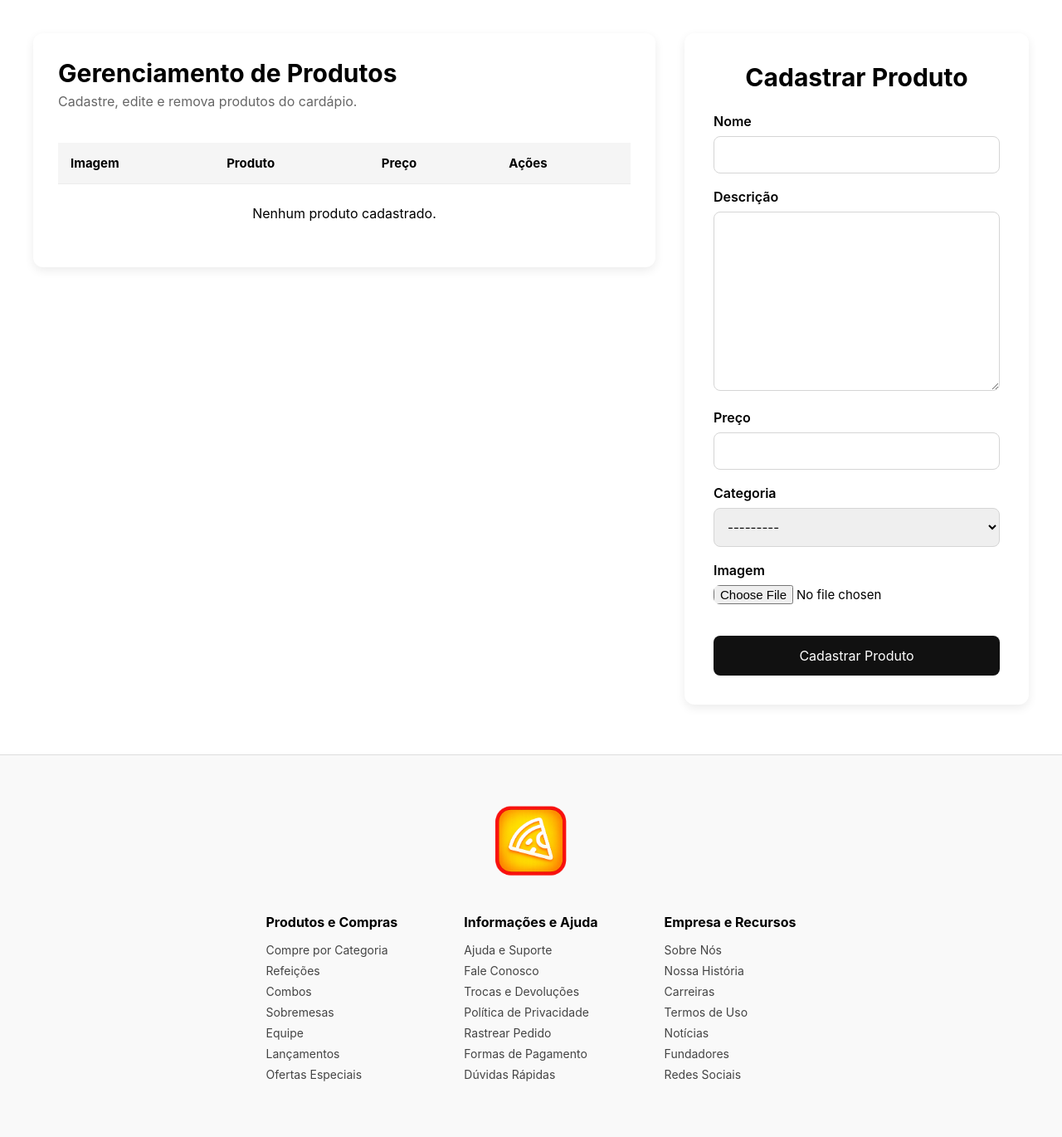
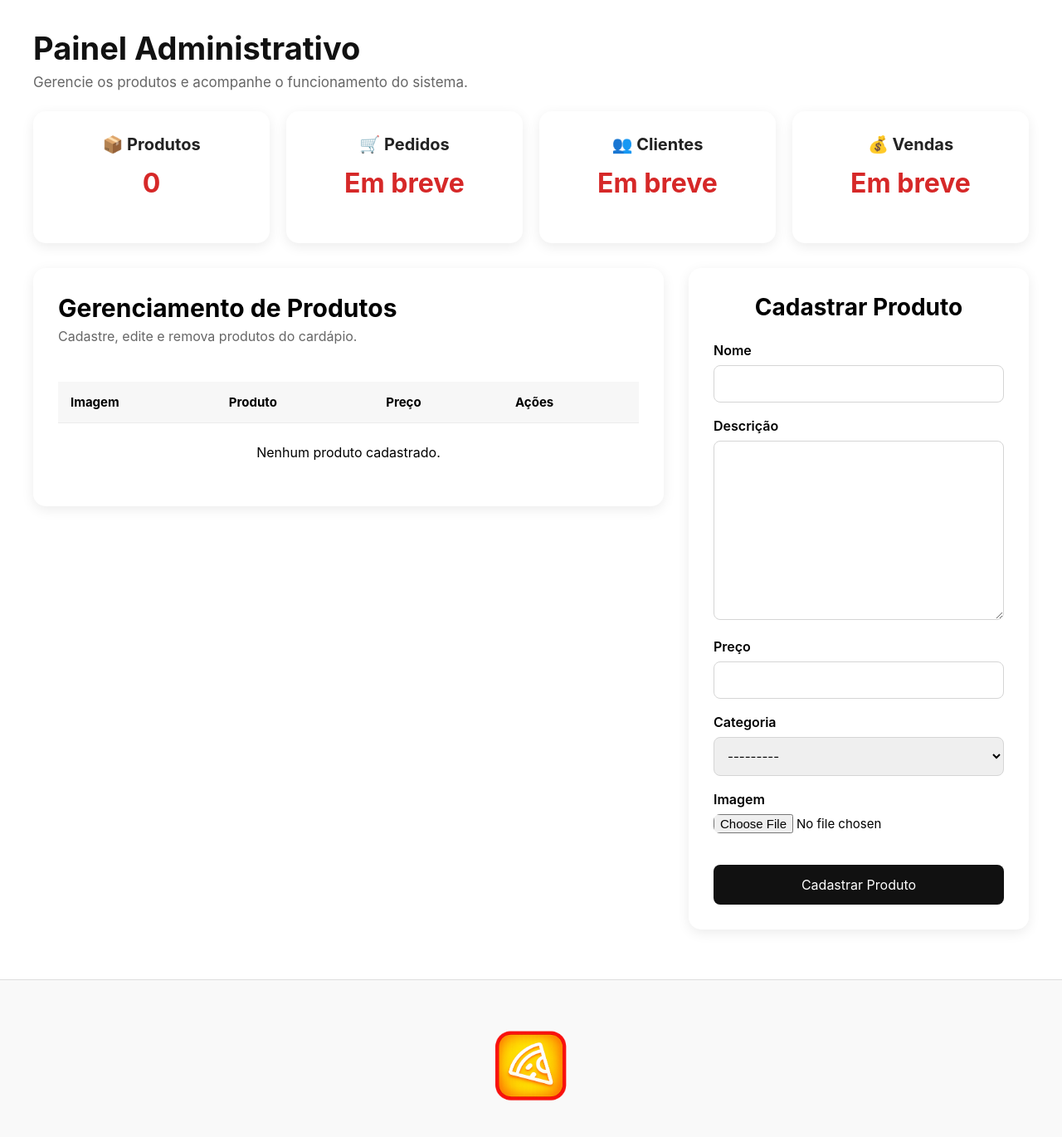
Before and after one commit to FabricioAvelar/pedeaio, a Django app: page /produto_gerenciar/ in a window 1280 px wide. Shown: the part 133-1503 px from the top of the page at 83% size. Before the commit the page ends 1436 px from the top, so only its background shows below. Run offline with Django 5.2, Linux system fonts and the light colour scheme; the visitor is signed in with stand-in values (Sample User, id 1); data that the repository does not hold is empty.

Commit message:
Dashboard + Perfil

```diff
--- a/core/templates/privado/login.html
+++ b/core/templates/privado/login.html
@@ -13,6 +13,7 @@ Login
 <div class="login-container">
     <div class="login-box">
         <h3>Já sou cliente</h3>
+        <br>
         <form method="POST">
             {% csrf_token %}
 
--- a/core/templates/privado/produto_gerenciar.html
+++ b/core/templates/privado/produto_gerenciar.html
@@ -2,7 +2,7 @@
 {% load static %}
 
 {% block titulo %}
-Gerenciar Produtos
+Painel Administrativo
 {% endblock %}
 
 {% block estilo %}
@@ -10,8 +10,42 @@ Gerenciar Produtos
 {% endblock %}
 
 {% block conteudo %}
+
+<div class="dashboard-header">
+
+    <h1>Painel Administrativo</h1>
+    <p>Gerencie os produtos e acompanhe o funcionamento do sistema.</p>
+
+    <div class="dashboard-cards">
+
+        <div class="dashboard-card">
+            <h3>📦 Produtos</h3>
+            <p>{{ produtos|length }}</p>
+        </div>
+
+        <div class="dashboard-card">
+            <h3>🛒 Pedidos</h3>
+            <p>Em breve</p>
+        </div>
+
+        <div class="dashboard-card">
+            <h3>👥 Clientes</h3>
+            <p>Em breve</p>
+        </div>
+
+        <div class="dashboard-card">
+            <h3>💰 Vendas</h3>
+            <p>Em breve</p>
+        </div>
+
+    </div>
+
+</div>
+
 <div class="container-gerenciar">
+
     <div class="painel">
+
         <div class="painel-header">
             <h2>Gerenciamento de Produtos</h2>
             <p>Cadastre, edite e remova produtos do cardápio.</p>
@@ -19,6 +53,7 @@ Gerenciar Produtos
         </div>
 
         <table>
+
             <thead>
                 <tr>
                     <th>Imagem</th>
@@ -29,8 +64,11 @@ Gerenciar Produtos
             </thead>
 
             <tbody>
+
             {% for produto in produtos %}
+
                 <tr>
+
                     <td>
                         {% if produto.imagem %}
                             <img src="{{ produto.imagem.url }}" width="75px" alt="{{ produto.nome }}">
@@ -40,8 +78,11 @@ Gerenciar Produtos
                     </td>
 
                     <td>{{ produto.nome }}</td>
+
                     <td>R$ {{ produto.preco }}</td>
+
                     <td>
+
                         <a href="{% url 'produto_editar' produto.id %}">
                             <button type="button" class="btn-editar">
                                 Editar
@@ -50,37 +91,50 @@ Gerenciar Produtos
 
                         <form action="{% url 'produto_remover' produto.id %}" method="POST" style="display:inline;">
                             {% csrf_token %}
-                            <button class="btn-excluir" type="submit">Excluir</button>
+                            <button class="btn-excluir" type="submit">
+                                Excluir
+                            </button>
                         </form>
+
                     </td>
+
                 </tr>
 
             {% empty %}
 
                 <tr>
-                    <td colspan="4" style="text-align:center; padding:25px;">
+
+                    <td colspan="4" style="text-align:center;padding:25px;">
                         Nenhum produto cadastrado.
+
                     </td>
+
                 </tr>
 
             {% endfor %}
+
             </tbody>
+
         </table>
+
     </div>
 
+    <div class="cadastro">
 
-    <!-- FORMULÁRIO -->
+        <h2>
 
-    <div class="cadastro">
-        <h2>
             {% if form.instance.pk %}
                 Editar Produto
             {% else %}
                 Cadastrar Produto
             {% endif %}
+
         </h2>
+
         <form method="POST" enctype="multipart/form-data">
+
             {% csrf_token %}
+
             <div class="campo">
                 <label for="{{ form.nome.id_for_label }}">Nome</label>
                 {{ form.nome }}
@@ -115,8 +169,11 @@ Gerenciar Produtos
                 {% endif %}
 
             </button>
+
         </form>
+
     </div>
+
 </div>
 
 {% endblock %}
--- a/core/views.py
+++ b/core/views.py
@@ -258,6 +258,16 @@ def finalizar_pedido(request):
     return redirect('index')
 
 
+@login_required
+def perfil(request):
+    if request.user.is_staff:
+        return render(request, 'privado/dashboard_admin.html')
+
+    return render(request, 'privado/perfil.html')
+
+
+
+
 
 
 # -------------------------------------- #
--- a/static/style/produto_gerenciar.css
+++ b/static/style/produto_gerenciar.css
@@ -1,120 +1,174 @@
-/* Área principal */
+/* ===========================
+   PAINEL ADMINISTRATIVO
+=========================== */
 
 .container-gerenciar{
-    width: 1200px;
-    margin: 40px auto;
-
-    display: flex;
-    justify-content: space-between;
-    align-items: flex-start;
-    gap: 35px;
+    width:1200px;
+    margin:30px auto 50px auto;
+    display:flex;
+    gap:30px;
+    align-items:flex-start;
 }
 
+/* ===========================
+   DASHBOARD
+=========================== */
 
-/* Painel */
+.dashboard-header{
+    width:1200px;
+    margin:35px auto 25px auto;
+}
+
+.dashboard-header h1{
+    font-size:38px;
+    color:#111;
+    margin-bottom:8px;
+}
+
+.dashboard-header p{
+    color:#666;
+    font-size:17px;
+    margin-bottom:25px;
+}
+
+.dashboard-cards{
+    display:grid;
+    grid-template-columns:repeat(4,1fr);
+    gap:20px;
+}
+
+.dashboard-card{
+    background:#fff;
+    border-radius:15px;
+    padding:28px;
+    box-shadow:0 4px 15px rgba(0,0,0,.08);
+    text-align:center;
+    transition:.3s;
+}
+
+.dashboard-card:hover{
+    transform:translateY(-5px);
+}
+
+.dashboard-card h3{
+    font-size:20px;
+    margin-bottom:15px;
+    color:#222;
+}
+
+.dashboard-card p{
+    font-size:32px;
+    font-weight:bold;
+    color:#d62828;
+}
+
+/* ===========================
+   PAINEL
+=========================== */
 
 .painel{
-    background: #fff;
-    border-radius: 12px;
-    box-shadow: 0 4px 12px rgba(0,0,0,.08);
-    padding: 30px;
-    flex: 2;
-    width: 70%;
+    flex:2;
+    background:#fff;
+    border-radius:15px;
+    padding:30px;
+    box-shadow:0 4px 15px rgba(0,0,0,.08);
 }
 
 .painel-header{
-    margin-bottom: 20px;
+    margin-bottom:25px;
 }
 
 .painel-header h2{
-    font-size: 30px;
-    margin-bottom: 6px;
+    font-size:30px;
+    margin-bottom:6px;
 }
 
 .painel-header p{
-    color: #666;
+    color:#666;
 }
 
-
-/* Tabela */
+/* ===========================
+   TABELA
+=========================== */
 
 table{
-    width: 100%;
-    border-collapse: collapse;
+    width:100%;
+    border-collapse:collapse;
 }
 
 thead{
-    background: #f5f5f5;
+    background:#f7f7f7;
 }
 
 th{
-    padding: 15px;
-    text-align: left;
-    font-size: 15px;
+    padding:15px;
+    text-align:left;
+    font-size:15px;
 }
 
 td{
-    padding: 15px;
-    border-top: 1px solid #ececec;
-    vertical-align: middle;
+    padding:15px;
+    border-top:1px solid #ececec;
+    vertical-align:middle;
 }
 
 td img{
-    width: 70px;
-    height: 70px;
-    object-fit: cover;
-    border-radius: 10px;
+    width:70px;
+    height:70px;
+    object-fit:cover;
+    border-radius:10px;
 }
 
-
-/* Botões */
+/* ===========================
+   BOTÕES
+=========================== */
 
 .btn-editar,
 .btn-excluir{
-    padding: 8px 16px;
-    border: none;
-    border-radius: 6px;
-    cursor: pointer;
-    transition: .3s;
-    margin-right: 8px;
+    padding:9px 16px;
+    border:none;
+    border-radius:7px;
+    cursor:pointer;
+    transition:.3s;
+    margin-right:8px;
 }
 
 .btn-editar{
-    background: #111;
-    color: white;
+    background:#111;
+    color:white;
 }
 
 .btn-editar:hover{
-    background: #333;
+    background:#333;
 }
 
 .btn-excluir{
-    background: #d62828;
-    color: white;
+    background:#d62828;
+    color:white;
 }
 
 .btn-excluir:hover{
-    background: #b30000;
+    background:#b30000;
 }
 
-
-/* Cadastro */
+/* ===========================
+   FORMULÁRIO
+=========================== */
 
 .cadastro{
+    flex:1;
     background:#fff;
-    border-radius:12px;
-    box-shadow:0 4px 12px rgba(0,0,0,.08);
-    padding:35px;
-    flex: 1;
-    width: 200px;
-    position: sticky;
-    top: 30px;
+    border-radius:15px;
+    padding:30px;
+    box-shadow:0 4px 15px rgba(0,0,0,.08);
+    position:sticky;
+    top:30px;
 }
 
 .cadastro h2{
     text-align:center;
+    font-size:28px;
     margin-bottom:25px;
-    font-size:30px;
 }
 
 .cadastro form{
```
Also changed, not shown: other parts of static/style/produto_gerenciar.css (+32 -12 lines), templates/privado/dash_adm.html (added, +111 -0 lines), templates/privado/perfil.html (+53 -25 lines).
